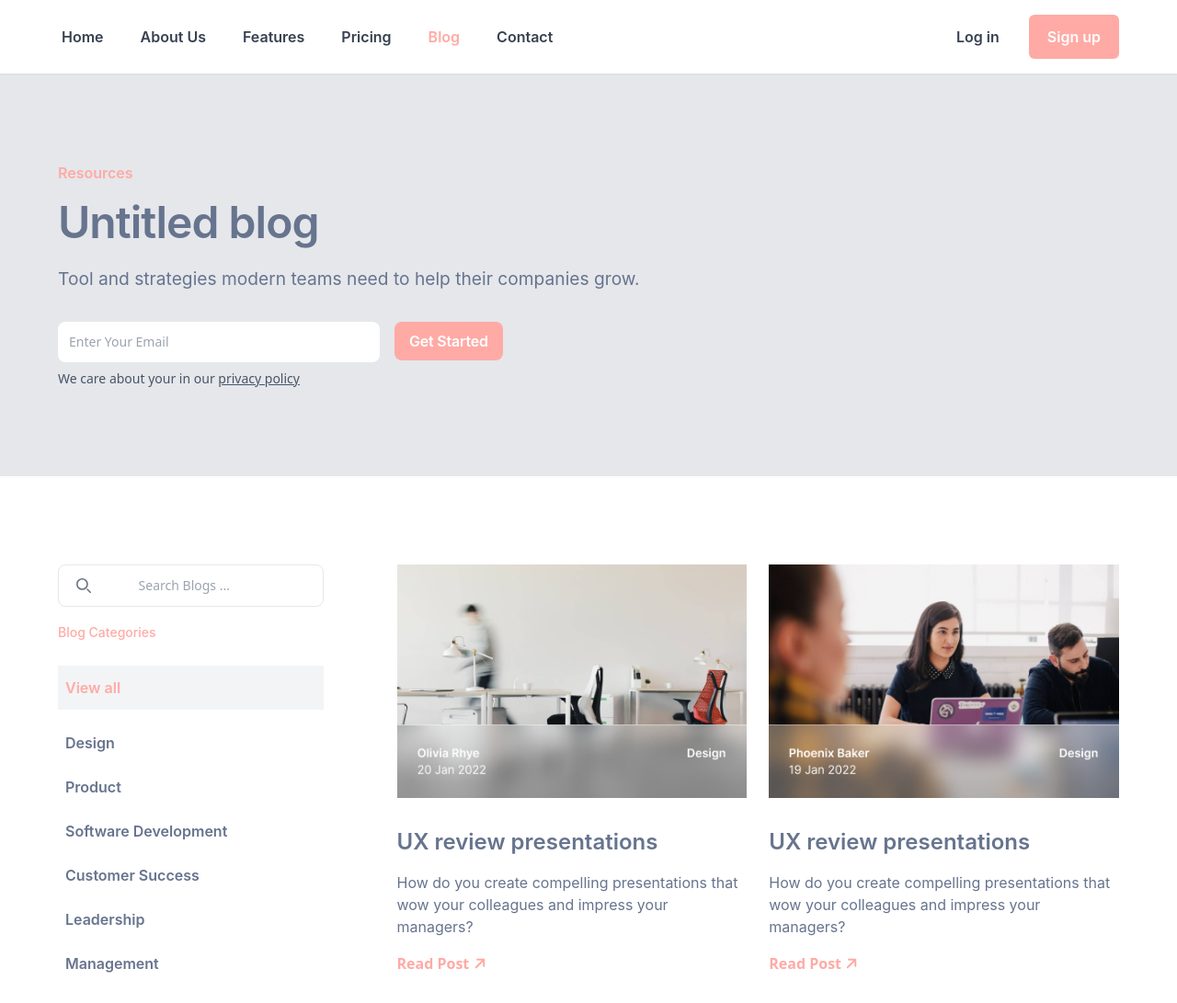
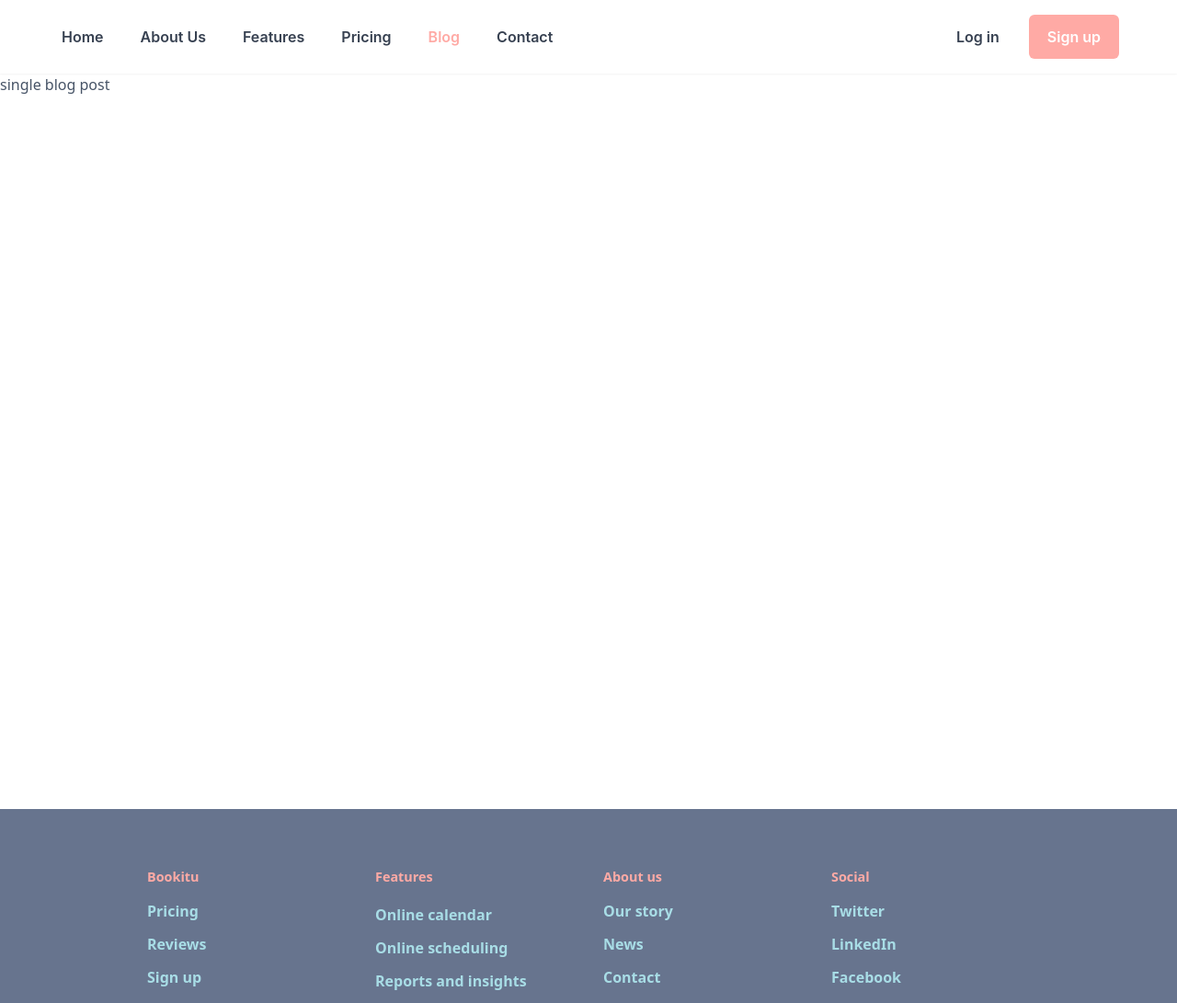
Before and after one commit to babulakterfsd/beautycutie, a Next.js app: page /blog in a window 1280 px wide. Shown: the top 1091 px of the page at 92% size. Built offline with nearby package versions, Linux system fonts and the light colour scheme.

Commit message:
single blog post ongoing

```diff
--- /dev/null
+++ b/src/app/blog/[...id]/page.tsx
@@ -0,0 +1,7 @@
+import SingleBlogPost from '../../../components/SingleBlogPost';
+
+const SingleBlogPage = () => {
+  return <SingleBlogPost />;
+};
+
+export default SingleBlogPage;
--- a/src/components/Blog.client.tsx
+++ b/src/components/Blog.client.tsx
@@ -162,7 +162,12 @@ const Blog = () => {
                     {blog.content}
                   </p>
                   <p className="mt-4">
-                    <Link href="/blog" className="text-primary font-semibold">
+                    <Link
+                      href={`/blog/${blog.id}/${blog.title
+                        .replace(/\s/g, '-')
+                        .toLowerCase()}`}
+                      className="text-primary font-semibold"
+                    >
                       Read Post{' '}
                       <span className="transform -rotate-45 origin-center inline-block">
                         <FontAwesomeIcon icon={faArrowRight} />
--- /dev/null
+++ b/src/components/SingleBlogPost.tsx
@@ -0,0 +1,9 @@
+const SingleBlogPost = () => {
+  return (
+    <section className="mt-20">
+      <p>single blog post</p>
+    </section>
+  );
+};
+
+export default SingleBlogPost;
```
